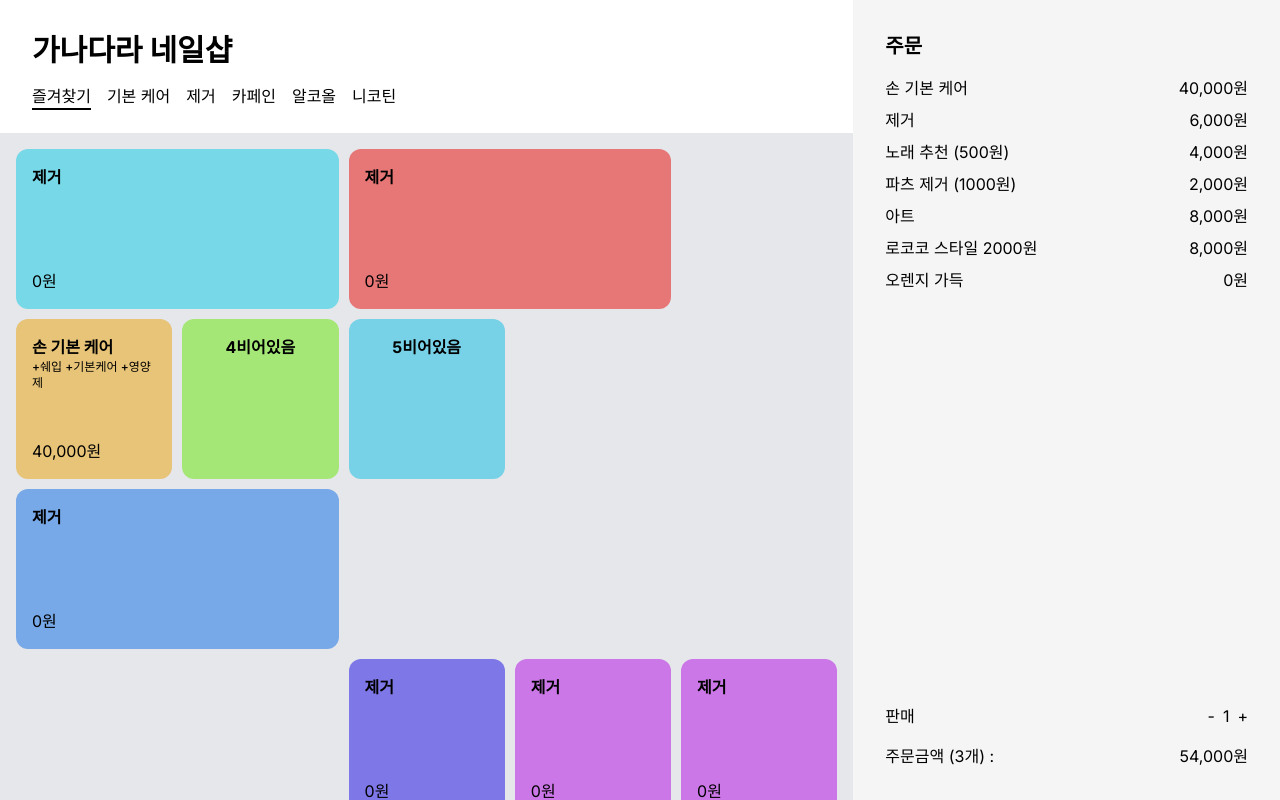
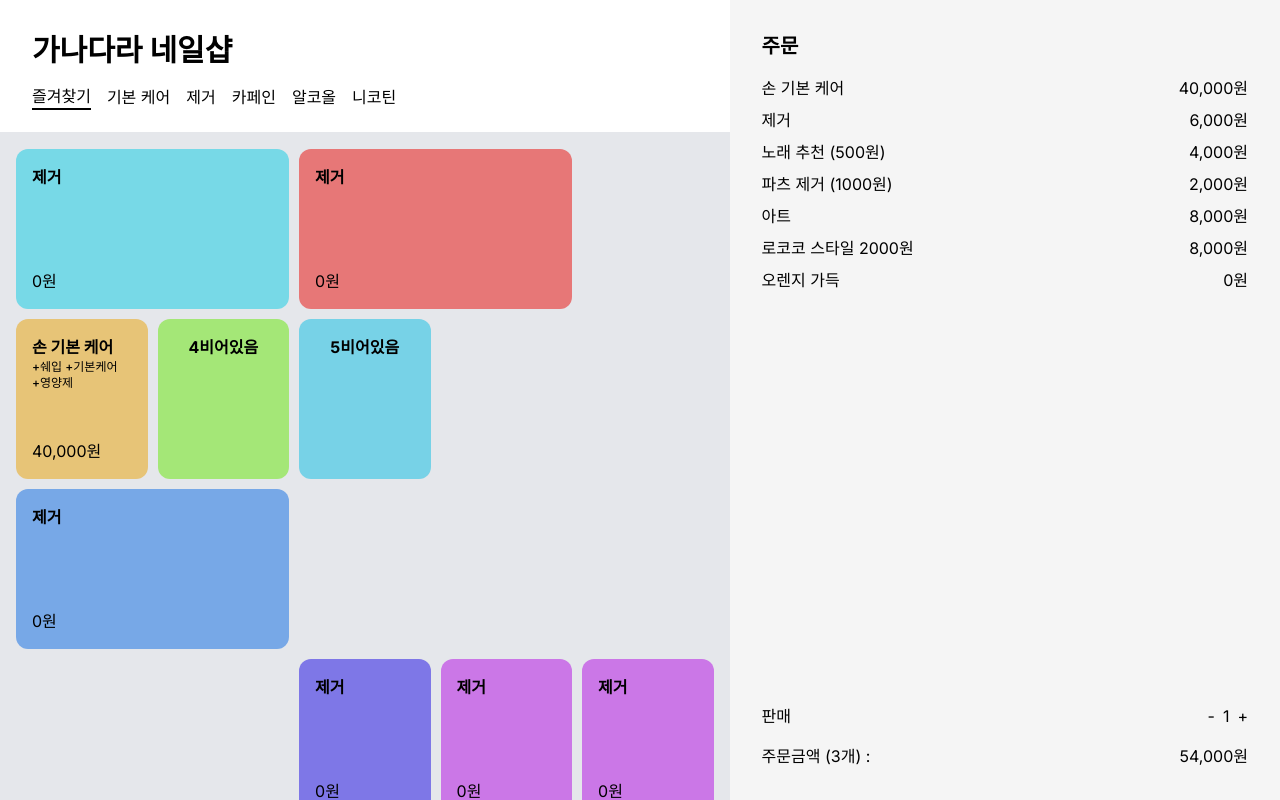
Before and after one commit to asj8000/menu-board-maker, a Next.js app: page / in a window 1280 px wide. Built offline with nearby package versions, Linux system fonts and the light colour scheme.

Commit message:
feat: 리스트형 메뉴판 작업 및 기타 레이아웃 조정

```diff
--- a/src/app/home/components.js
+++ b/src/app/home/components.js
@@ -1,6 +1,6 @@
 "use client";
 
-import { useEffect, useState } from "react";
+import {useState} from "react";
 
 import MenuList from "@/components/home/menu/menu-list";
 import MenuBoard from "@/components/home/menu/menu-board";
@@ -11,7 +11,7 @@ import tabTempData from "@/data/tab-temp-data.json";
 import boardTempData from "@/data/board-temp-data.json";
 
 export default function HomeComponent() {
-  const [selectedTab, setSelectedTab] = useState(0);
+  const [selectedTabId, setSelectedTabId] = useState(0);
   const [tabs, setTabs] = useState(tabTempData);
   const [menus, setMenus] = useState(menuTempData);
   const [boardLayout, setBoardLayout] = useState(boardTempData);
@@ -29,24 +29,24 @@ export default function HomeComponent() {
 
   return (
     <div className="w-screen h-screen overflow-hidden flex">
-      <div className="w-4/6">
-        <div className="p-8 h-1/6">
+      <div className="flex-6">
+        <div className="p-8 h-1/6 border-b">
           <h1 className="text-3xl font-bold">가나다라 네일샵</h1>
           <div className="flex space-x-4 mt-4">
             {tabs.map((tab) => (
-              <div
+              <button
                 key={tab.id}
                 className={`${
-                  selectedTab === tab.id ? "border-b-2 border-black" : ""
+                  selectedTabId === tab.id ? "border-b-2 border-black" : ""
                 }`}
-                onClick={() => setSelectedTab(tab.id)}
+                onClick={() => setSelectedTabId(tab.id)}
               >
                 {tab.name}
-              </div>
+              </button>
             ))}
           </div>
         </div>
-        {selectedTab === 0 ? (
+        {selectedTabId === 0 ? (
           <MenuBoard
             menus={menus}
             boardLayout={boardLayout}
@@ -55,10 +55,15 @@ export default function HomeComponent() {
             }}
           />
         ) : (
-          <MenuList menus={menus} selectedTab={selectedTab} />
+          <MenuList
+            menus={menus}
+            selectedTab={selectedTabId}
+            onClickMenu={(menuId) => {
+              handleMenuClick(menuId);
+            }}/>
         )}
       </div>
-      <div className="w-2/6 bg-[#f5f5f5] p-8 flex flex-col justify-between">
+      <div className="flex-4 bg-[#f5f5f5] p-8 flex flex-col justify-between">
         <div className="mb-4">
           <h2 className="text-xl font-bold">주문</h2>
           <div className="mt-4">
--- a/src/app/page.js
+++ b/src/app/page.js
@@ -2,7 +2,7 @@ import HomeComponent from "@/app/home/components";
 
 export default function Home() {
   return (
-    <main className="flex min-h-screen ">
+    <main>
       <HomeComponent />
     </main>
   );
--- a/src/components/home/menu/menu-list/index.js
+++ b/src/components/home/menu/menu-list/index.js
@@ -1,21 +1,25 @@
-export default function MenuList({ menus, selectedTab }) {
+export default function MenuList({ menus, selectedTab, onClickMenu }) {
   return (
     <div className="h-5/6 overflow-y-scroll">
-      <div className="grid grid-cols-4 gap-4 p-4 bg-gray-200 ">
+      <nav className="flex flex-col gap-4">
         {menus
-          .filter((menu) => menu.menuId === selectedTab)
+          .filter((menu) => menu.tabId === selectedTab)
           .map((menu) => (
-            <div
+            <button
               key={menu.id}
-              className="w-full p-4 px-6 border-b border-gray-200"
+              className="w-full p-4 px-6 border-b divide-y-2 border-gray-200 text-left"
+              onClick={() => {
+                onClickMenu(menu.id);
+              }}
             >
               <div>
-                <p>{menu.name}</p>
-                <p className="mt-4">{menu.price}</p>
+                <p className="text-lg">{menu?.name}</p>
+                <p>{menu?.description}</p>
+                <p className="mt-4">{menu?.price} 원</p>
               </div>
-            </div>
+            </button>
           ))}
-      </div>
+      </nav>
     </div>
   );
 }
--- a/tailwind.config.js
+++ b/tailwind.config.js
@@ -12,6 +12,10 @@ module.exports = {
         'gradient-conic':
           'conic-gradient(from 180deg at 50% 50%, var(--tw-gradient-stops))',
       },
+      flex: {
+        '6': '6 6 0%',
+        '4': '4 4 0%',
+      },
     },
   },
   plugins: [],
```
Also changed, not shown: 1 other file (tests, documents, lock files or other folders).
